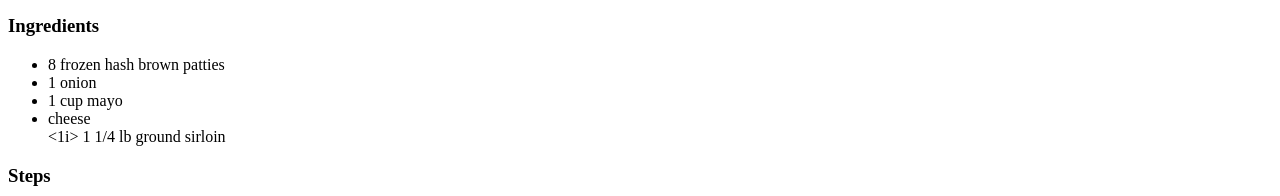
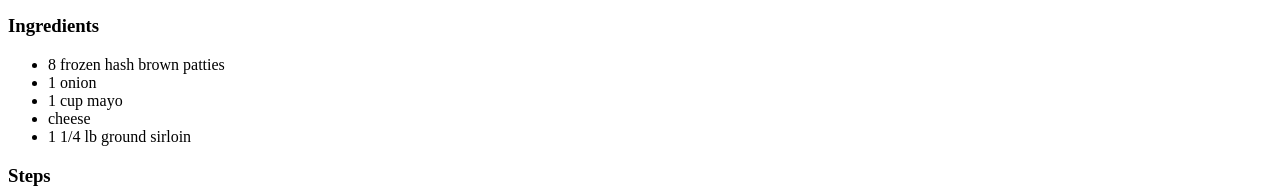
Before and after one commit to gominie/odin-recipes, a plain HTML site: page recipes/Mac-and-cheese.html in a window 1280 px wide. Shown: the part 472-668 px from the top of the page. Drawn offline with Linux system fonts and the light colour scheme.

Commit message:
fixed typo incomplete tag

```diff
--- a/recipes/Mac-and-cheese.html
+++ b/recipes/Mac-and-cheese.html
@@ -16,7 +16,7 @@
         <li>1 onion</li>
         <li>1 cup mayo</li>
         <li>cheese</li>
-        <1i> 1 1/4 lb ground sirloin</1i>
+        <li>1 1/4 lb ground sirloin</li>
     </ul>
     <h3>Steps</h3>
     <ol>
```
